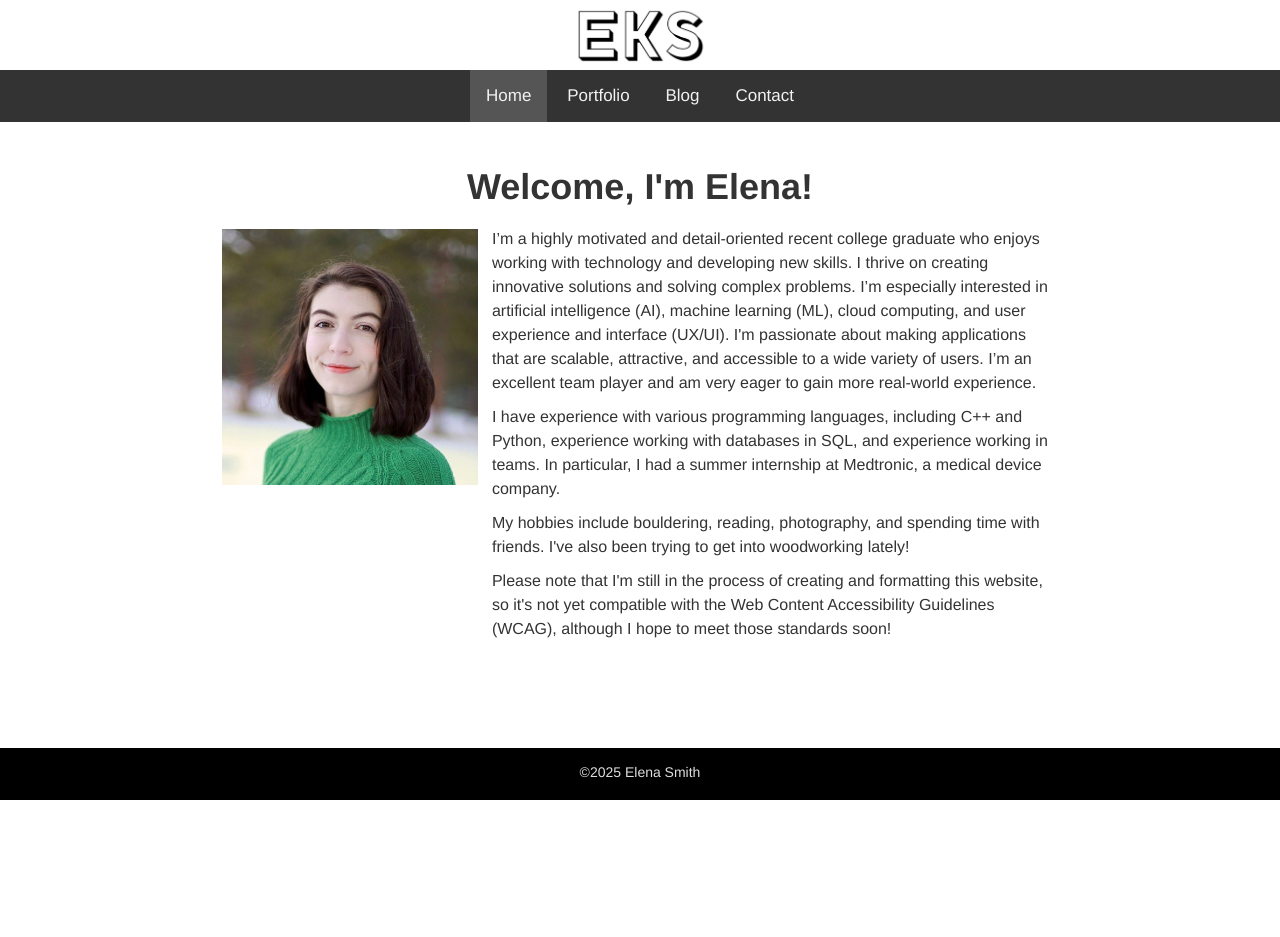
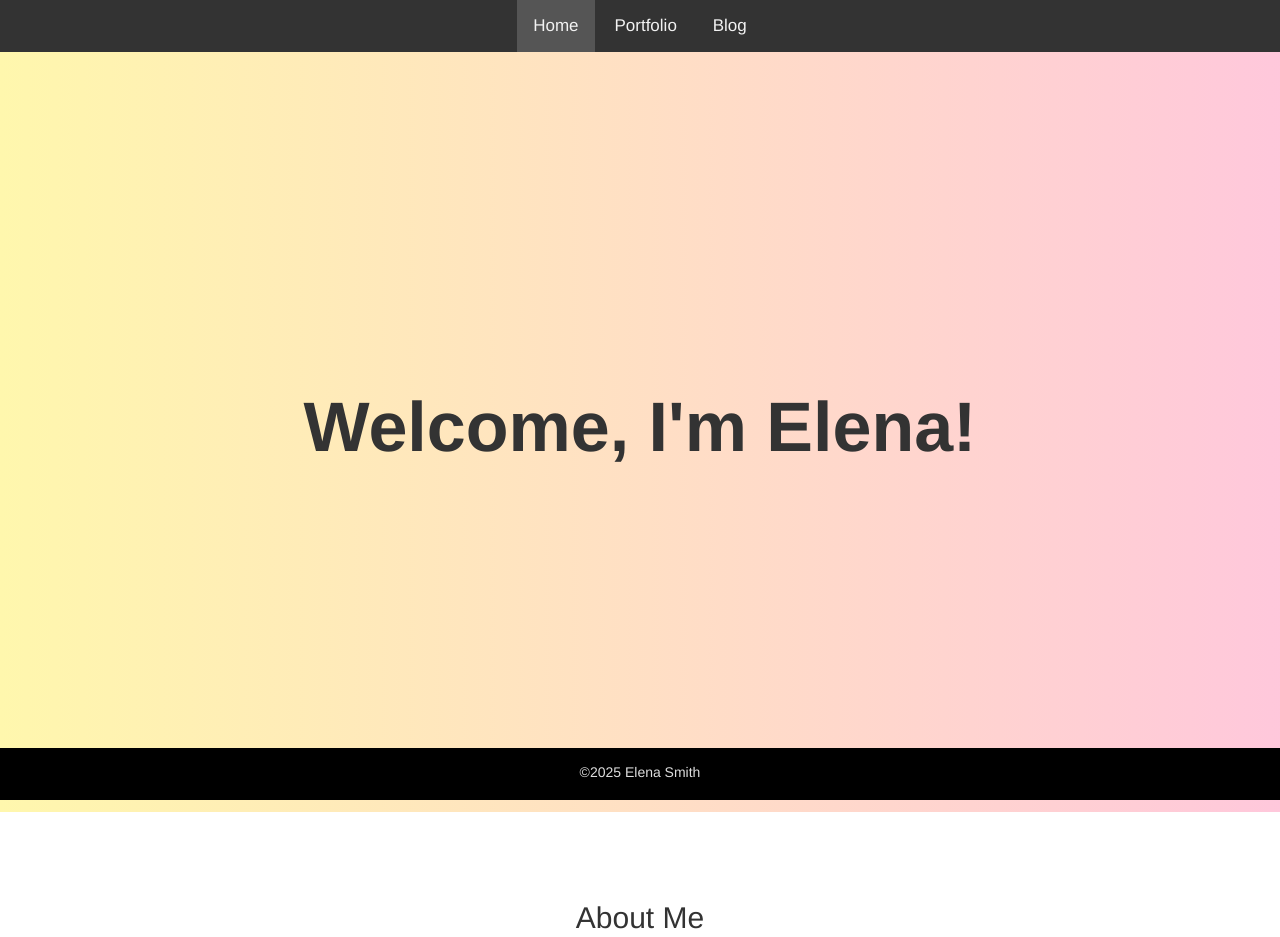
Before and after one commit to elenaksmith/elenaksmith.github.io, a plain HTML site: page index.html in a window 1280 px wide. Shown: the top 937 px of the page. Before the commit the page ends 800 px from the top, so only its background shows below. Drawn offline with nearby package versions, Linux system fonts and the light colour scheme; a web font is replaced by a local one.

Commit message:
big redo of main page, deleted contact page

```diff
--- a/index.html
+++ b/index.html
@@ -18,32 +18,30 @@
     <script src="https://cdnjs.cloudflare.com/ajax/libs/html5shiv/3.7.3/html5shiv.js"></script>
     <![endif]-->
 </head>
-<body>
+
+<body class="body_bg">
 
     <!--header-->
     <header role="banner" class="flex-container">
         <a href="#main" class="skip">Skip to content</a>
-        <div class="center-text">
-            <a href="index.html">
-                <img src="./media/eks.png" alt="Elena Smith blog home" class="header-logo">
-            </a>
-        </div>
         <nav class="topnav" role="navigation">
             <a class="active" href="index.html">Home</a>
             <a href="portfolio.html">Portfolio</a>
             <a href="blog.html">Blog</a>
-            <a href="contact.html">Contact</a>
         </nav>
     </header>
 
     <!--main content-->
     <main class="flex-container" role="main" id="main">
         <!--the welcome text-->
-        <article>
-            <h1>Welcome, I'm Elena!</h1>
+        <article style="padding-bottom: 0;">
+            <div class="homeh1">
+                <h1>Welcome, I'm Elena!</h1>
+            </div>
 
-            <div>
-                <img alt="Blog author, Elena." width="20%" style="padding-top:12px;" src="./media/elena.jpeg">
+            <div class="about">
+                <h2>About Me</h2>
+                <img alt="Blog author, Elena." width="20%" style="padding-top:12px; border-radius: 50%;" src="./media/elena.jpeg">
                 <div class="homep">
                     <p>I’m a highly motivated and detail-oriented recent college graduate who enjoys working with technology and
                         developing new skills. I thrive on creating innovative solutions and solving complex problems. I’m especially interested
@@ -57,7 +55,19 @@
                     <p>Please note that I'm still in the process of creating and formatting this website, so it's not yet compatible with the
                         Web Content Accessibility Guidelines (WCAG), although I hope to meet those standards soon!</p>
                 </div>
+                <h2>Contact Me</h2>
+                <div class="homep">
+                    <div class="row">
+                        <h3 class="column2" style="text-align: right;">LinkedIn</h3>
+                        <a class="column2" href="https://www.linkedin.com/in/elena-k-smith/" style="text-align: left; vertical-align: bottom;">linkedin.com/in/elena-k-smith</a>
+                    </div>
+                    <div class="row">
+                        <h3 class="column2" style="text-align: right;">Github</h3>
+                        <a class="column2" href="https://github.com/elenaksmith" style="text-align: left; vertical-align: bottom;">github.com/elenaksmith</a>
+                    </div>
+                </div>
             </div>
+
 
         </article>
 
--- a/style.css
+++ b/style.css
@@ -96,6 +96,10 @@ figcaption {
     font-style: italic;
 }
 
+.body_bg {
+    background-image: url('./media/yellow_pink_bg.png');
+}
+
 /**/
 /*main/other*/
 /**/
@@ -151,6 +155,16 @@ main {
 /*home/index page*/
 /**/
 
+.homeh1 {
+    min-height: 95vh;
+    align-content: center;
+}
+
+.homeh1 h1 {
+    font-size: 500%;
+    margin-top: 0;
+}
+
 .homep {
     margin:auto;
     display: inline-block;
@@ -161,6 +175,12 @@ main {
     font-size: medium;
 }
 
+.about {
+    background-color: white;
+    min-height: 100vh;
+    overflow: auto;
+    align-content: center;
+}
 
 /**/
 /*form elements*/
```
Also changed, not shown: blog.html (+0 -1 lines), blog/skip_to_content.html (+0 -1 lines), contact.html (deleted, +0 -101 lines), portfolio.html (+0 -1 lines), media/yellow_pink_bg.png (added), 1 other file.
